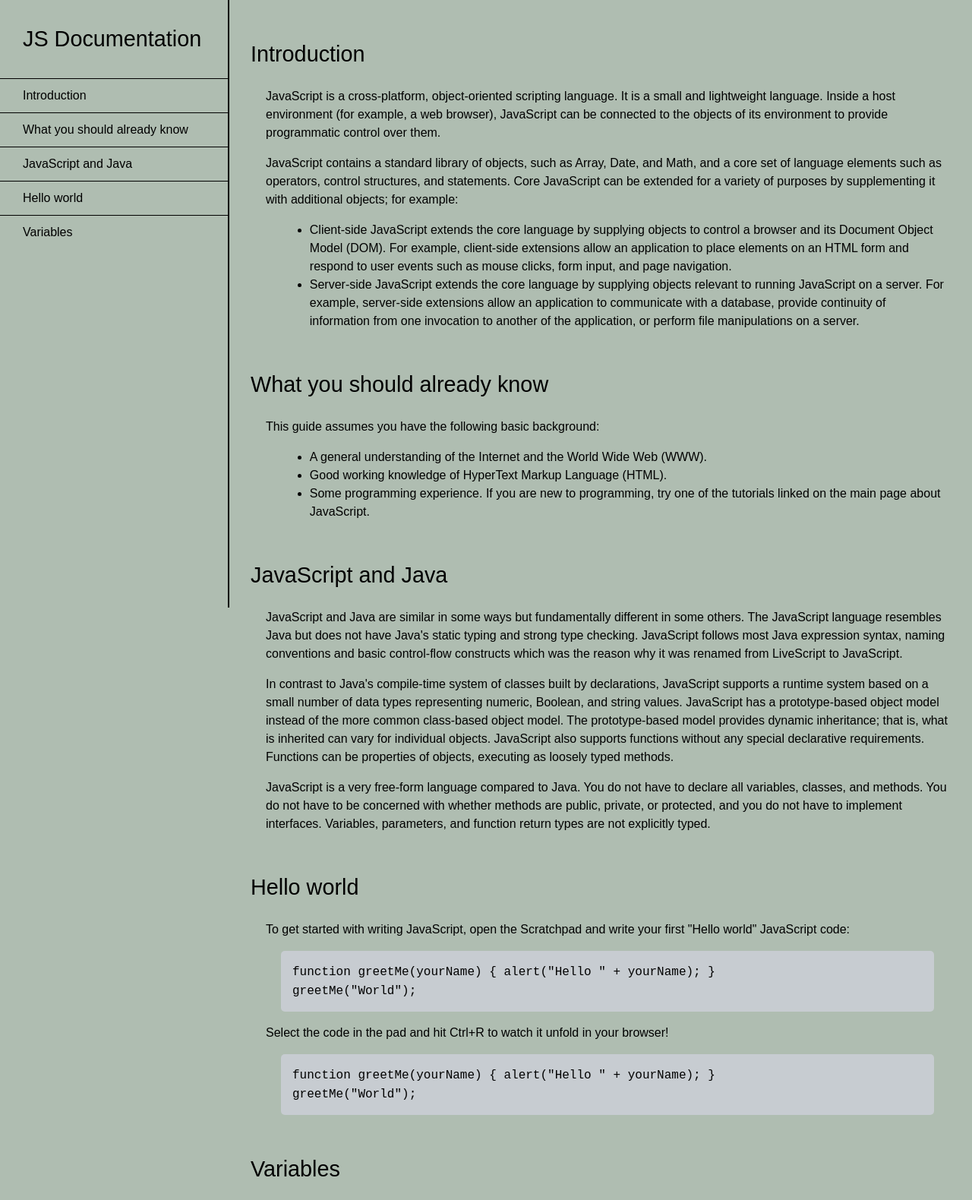
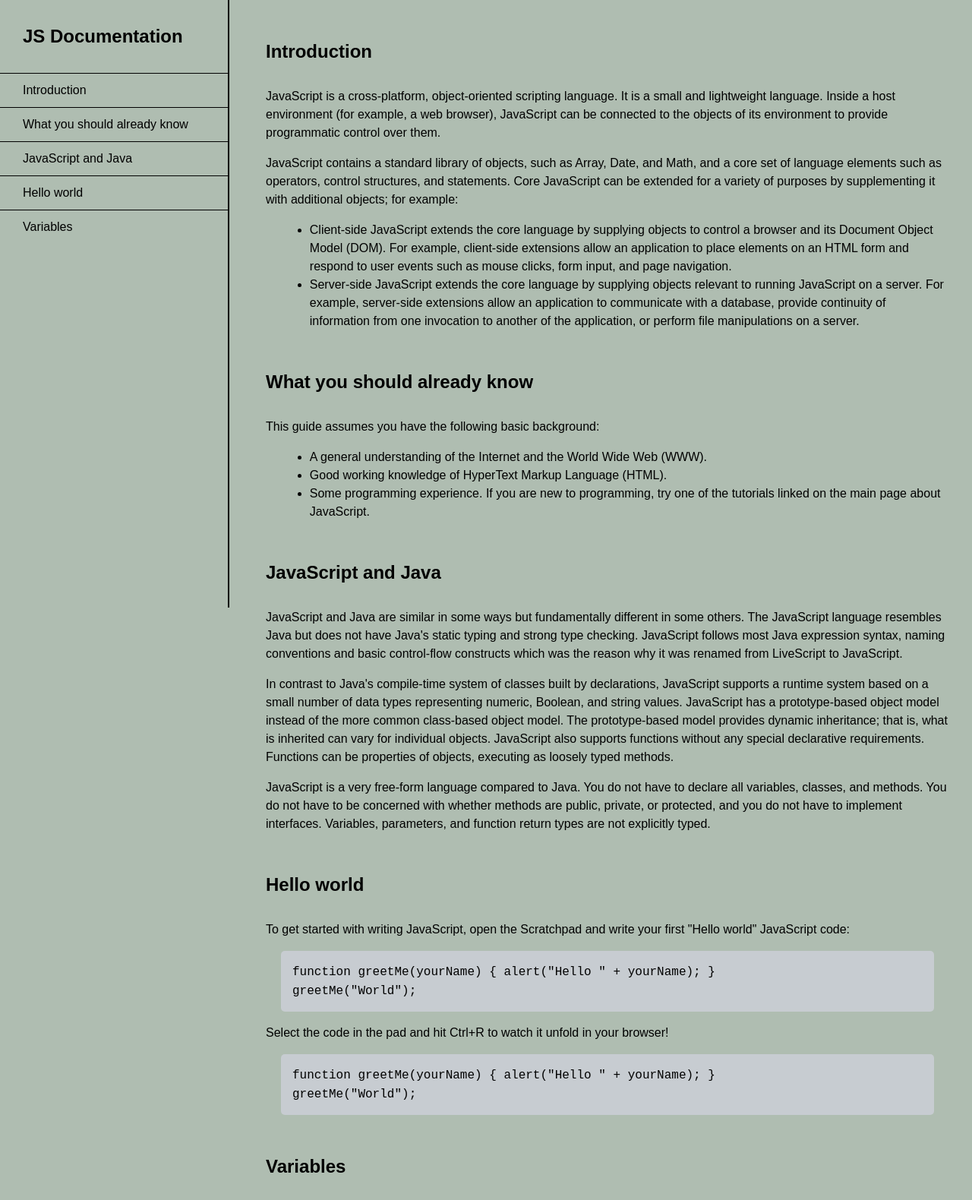
Before and after one commit to antonija2602/JS-Documentation, a plain HTML site: page index.html in a window 1280 px wide. Shown: the top 1580 px of the page at 76% size. Drawn offline with Linux system fonts and the light colour scheme.

Commit message:
html enhanced

```diff
--- a/index.html
+++ b/index.html
@@ -2,216 +2,191 @@
 <html lang="en">
     <head>
         <meta charset="UTF-8" />
-        <meta http-equiv="X-UA-Compatible" content="IE=edge" />
-        <meta name="viewport" content="width=device-width, initial-scale=1.0" />
+        <meta
+            http-equiv="X-UA-Compatible"
+            content="IE=edge" />
+        <meta
+            name="viewport"
+            content="width=device-width, initial-scale=1.0" />
         <title>Title</title>
-        <link rel="stylesheet" href="styles.css" />
+        <link
+            rel="stylesheet"
+            href="styles.css" />
         <script
             src="https://kit.fontawesome.com/be0a3dc7fc.js"
-            crossorigin="anonymous"
-        ></script>
+            crossorigin="anonymous"></script>
     </head>
     <body>
+        <!-- nav bar -->
+        <nav id="navbar">
+            <h1>JS Documentation</h1>
+            <ul>
+                <li>
+                    <a
+                        href="#introduction"
+                        class="nav-link"
+                        >Introduction</a
+                    >
+                </li>
+
+                <li>
+                    <a
+                        href="#what_you_should_already_know"
+                        class="nav-link"
+                        >What you should already know</a
+                    >
+                </li>
+
+                <li>
+                    <a
+                        href="#javascript_and_java"
+                        class="nav-link"
+                        >JavaScript and Java
+                    </a>
+                </li>
+
+                <li>
+                    <a
+                        href="#hello_world"
+                        class="nav-link"
+                        >Hello world</a
+                    >
+                </li>
+
+                <li>
+                    <a
+                        href="#variables"
+                        class="nav-link"
+                        >Variables</a
+                    >
+                </li>
+            </ul>
+        </nav>
+
+        <!-- -----------------------MAIN----------------------------------- -->
         <main id="main-doc">
-            <section class="main-section" id="introduction">
-                <header>Introduction</header>
+            <!-- -----------------------SECTION---------------------------- -->
+            <section
+                class="main-section"
+                id="introduction">
+                <h1>Introduction</h1>
                 <article>
                     <p>
-                        JavaScript is a cross-platform, object-oriented
-                        scripting language. It is a small and lightweight
-                        language. Inside a host environment (for example, a web
-                        browser), JavaScript can be connected to the objects of
-                        its environment to provide programmatic control over
-                        them.
+                        JavaScript is a cross-platform, object-oriented scripting language. It is a small and lightweight language. Inside a host environment (for example, a web browser), JavaScript
+                        can be connected to the objects of its environment to provide programmatic control over them.
                     </p>
                     <p>
-                        JavaScript contains a standard library of objects, such
-                        as Array, Date, and Math, and a core set of language
-                        elements such as operators, control structures, and
-                        statements. Core JavaScript can be extended for a
-                        variety of purposes by supplementing it with additional
-                        objects; for example:
+                        JavaScript contains a standard library of objects, such as Array, Date, and Math, and a core set of language elements such as operators, control structures, and statements.
+                        Core JavaScript can be extended for a variety of purposes by supplementing it with additional objects; for example:
                     </p>
                     <ul>
                         <li>
-                            Client-side JavaScript extends the core language by
-                            supplying objects to control a browser and its
-                            Document Object Model (DOM). For example,
-                            client-side extensions allow an application to place
-                            elements on an HTML form and respond to user events
-                            such as mouse clicks, form input, and page
-                            navigation.
+                            Client-side JavaScript extends the core language by supplying objects to control a browser and its Document Object Model (DOM). For example, client-side extensions allow an
+                            application to place elements on an HTML form and respond to user events such as mouse clicks, form input, and page navigation.
                         </li>
                         <li>
-                            Server-side JavaScript extends the core language by
-                            supplying objects relevant to running JavaScript on
-                            a server. For example, server-side extensions allow
-                            an application to communicate with a database,
-                            provide continuity of information from one
-                            invocation to another of the application, or perform
-                            file manipulations on a server.
+                            Server-side JavaScript extends the core language by supplying objects relevant to running JavaScript on a server. For example, server-side extensions allow an application
+                            to communicate with a database, provide continuity of information from one invocation to another of the application, or perform file manipulations on a server.
                         </li>
                     </ul>
                 </article>
             </section>
-            <section class="main-section" id="what_you_should_already_know">
-                <header>What you should already know</header>
+
+            <!-- -----------------------SECTION---------------------------- -->
+            <section
+                class="main-section"
+                id="what_you_should_already_know">
+                <h1>What you should already know</h1>
                 <article>
-                    <p>
-                        This guide assumes you have the following basic
-                        background:
-                    </p>
+                    <p>This guide assumes you have the following basic background:</p>
                     <ul>
-                        <li>
-                            A general understanding of the Internet and the
-                            World Wide Web (WWW).
-                        </li>
-                        <li>
-                            Good working knowledge of HyperText Markup Language
-                            (HTML).
-                        </li>
-                        <li>
-                            Some programming experience. If you are new to
-                            programming, try one of the tutorials linked on the
-                            main page about JavaScript.
-                        </li>
+                        <li>A general understanding of the Internet and the World Wide Web (WWW).</li>
+                        <li>Good working knowledge of HyperText Markup Language (HTML).</li>
+                        <li>Some programming experience. If you are new to programming, try one of the tutorials linked on the main page about JavaScript.</li>
                     </ul>
                 </article>
             </section>
-            <section class="main-section" id="javascript_and_java">
-                <header>JavaScript and Java</header>
+
+            <!-- -----------------------SECTION---------------------------- -->
+            <section
+                class="main-section"
+                id="javascript_and_java">
+                <h1>JavaScript and Java</h1>
                 <article>
                     <p>
-                        JavaScript and Java are similar in some ways but
-                        fundamentally different in some others. The JavaScript
-                        language resembles Java but does not have Java's static
-                        typing and strong type checking. JavaScript follows most
-                        Java expression syntax, naming conventions and basic
-                        control-flow constructs which was the reason why it was
-                        renamed from LiveScript to JavaScript.
+                        JavaScript and Java are similar in some ways but fundamentally different in some others. The JavaScript language resembles Java but does not have Java's static typing and
+                        strong type checking. JavaScript follows most Java expression syntax, naming conventions and basic control-flow constructs which was the reason why it was renamed from
+                        LiveScript to JavaScript.
                     </p>
 
                     <p>
-                        In contrast to Java's compile-time system of classes
-                        built by declarations, JavaScript supports a runtime
-                        system based on a small number of data types
-                        representing numeric, Boolean, and string values.
-                        JavaScript has a prototype-based object model instead of
-                        the more common class-based object model. The
-                        prototype-based model provides dynamic inheritance; that
-                        is, what is inherited can vary for individual objects.
-                        JavaScript also supports functions without any special
-                        declarative requirements. Functions can be properties of
-                        objects, executing as loosely typed methods.
+                        In contrast to Java's compile-time system of classes built by declarations, JavaScript supports a runtime system based on a small number of data types representing numeric,
+                        Boolean, and string values. JavaScript has a prototype-based object model instead of the more common class-based object model. The prototype-based model provides dynamic
+                        inheritance; that is, what is inherited can vary for individual objects. JavaScript also supports functions without any special declarative requirements. Functions can be
+                        properties of objects, executing as loosely typed methods.
                     </p>
                     <p>
-                        JavaScript is a very free-form language compared to
-                        Java. You do not have to declare all variables, classes,
-                        and methods. You do not have to be concerned with
-                        whether methods are public, private, or protected, and
-                        you do not have to implement interfaces. Variables,
-                        parameters, and function return types are not explicitly
-                        typed.
+                        JavaScript is a very free-form language compared to Java. You do not have to declare all variables, classes, and methods. You do not have to be concerned with whether methods
+                        are public, private, or protected, and you do not have to implement interfaces. Variables, parameters, and function return types are not explicitly typed.
                     </p>
                 </article>
             </section>
-            <section class="main-section" id="hello_world">
-                <header>Hello world</header>
+
+            <!-- -----------------------SECTION---------------------------- -->
+            <section
+                class="main-section"
+                id="hello_world">
+                <h1>Hello world</h1>
                 <article>
-                    <p>
-                        To get started with writing JavaScript, open the
-                        Scratchpad and write your first "Hello world" JavaScript
-                        code:
-                    </p>
+                    <p>To get started with writing JavaScript, open the Scratchpad and write your first "Hello world" JavaScript code:</p>
                     <div id="div-code">
                         <code
-                            >function greetMe(yourName) { alert("Hello " +
-                            yourName); } <br />
+                            >function greetMe(yourName) { alert("Hello " + yourName); } <br />
                             greetMe("World");
                         </code>
                     </div>
-                    <p>
-                        Select the code in the pad and hit Ctrl+R to watch it
-                        unfold in your browser!
-                    </p>
+                    <p>Select the code in the pad and hit Ctrl+R to watch it unfold in your browser!</p>
                     <div id="div-code">
                         <code
-                            >function greetMe(yourName) { alert("Hello " +
-                            yourName); } <br />
+                            >function greetMe(yourName) { alert("Hello " + yourName); } <br />
                             greetMe("World");
                         </code>
                     </div>
                 </article>
             </section>
-            <section class="main-section" id="variables">
-                <header>Variables</header>
+
+            <!-- -----------------------SECTION---------------------------- -->
+            <section
+                class="main-section"
+                id="variables">
+                <h1>Variables</h1>
                 <article>
+                    <p>You use variables as symbolic names for values in your application. The names of variables, called identifiers, conform to certain rules.</p>
+                    <div id="div-code">
+                        <code>function greetMe(yourName) { alert("Hello " + yourName); } <br />greetMe("World"); </code>
+                    </div>
                     <p>
-                        You use variables as symbolic names for values in your
-                        application. The names of variables, called identifiers,
-                        conform to certain rules.
+                        A JavaScript identifier must start with a letter, underscore (_), or dollar sign ($); subsequent characters can also be digits (0-9). Because JavaScript is case sensitive,
+                        letters include the characters "A" through "Z" (uppercase) and the characters "a" through "z" (lowercase).
                     </p>
                     <div id="div-code">
                         <code
-                            >function greetMe(yourName) { alert("Hello " +
-                            yourName); } <br />greetMe("World");
-                        </code>
-                    </div>
-                    <p>
-                        A JavaScript identifier must start with a letter,
-                        underscore (_), or dollar sign ($); subsequent
-                        characters can also be digits (0-9). Because JavaScript
-                        is case sensitive, letters include the characters "A"
-                        through "Z" (uppercase) and the characters "a" through
-                        "z" (lowercase).
-                    </p>
-                    <div id="div-code">
-                        <code
-                            >function greetMe(yourName) { alert("Hello " +
-                            yourName); } <br />
+                            >function greetMe(yourName) { alert("Hello " + yourName); } <br />
                             greetMe("World");
                         </code>
                     </div>
                     <p>
-                        You can use ISO 8859-1 or Unicode letters such as å and
-                        ü in identifiers. You can also use the Unicode escape
-                        sequences as characters in identifiers. Some examples of
-                        legal names are Number_hits, temp99, and _name.
+                        You can use ISO 8859-1 or Unicode letters such as å and ü in identifiers. You can also use the Unicode escape sequences as characters in identifiers. Some examples of legal
+                        names are Number_hits, temp99, and _name.
                     </p>
                     <div id="div-code">
                         <code
-                            >function greetMe(yourName) { alert("Hello " +
-                            yourName); } <br />
+                            >function greetMe(yourName) { alert("Hello " + yourName); } <br />
                             greetMe("World");
                         </code>
                     </div>
                 </article>
             </section>
         </main>
-
-        <nav id="navbar">
-            <header>JS Documentation</header>
-            <ul>
-                <li>
-                    <a href="#introduction" class="nav-link">Introduction</a>
-                </li>
-
-                <li>
-                    <a href="#what_you_should_already_know" class="nav-link"
-                        >What you should already know</a
-                    >
-                </li>
-
-                <li>
-                    <a href="#javascript_and_java" class="nav-link"
-                        >JavaScript and Java
-                    </a>
-                </li>
-
-                <li><a href="#hello_world" class="nav-link">Hello world</a></li>
-
-                <li><a href="#variables" class="nav-link">Variables</a></li>
-            </ul>
-        </nav>
     </body>
 </html>
--- a/styles.css
+++ b/styles.css
@@ -9,12 +9,10 @@ body {
     scroll-behavior: smooth;
 }
 
-header {
+h1 {
     color: black;
     margin: 30px;
     text-align: left;
-    font-size: 1.8em;
-    font-weight: thin;
 }
 
 #navbar {
@@ -65,10 +63,10 @@ header {
     margin-right: 30px;
     padding-bottom: 50px;
 }
-.main-section header {
+.main-section h1 {
     height: 35px;
     padding-top: 20px;
-    margin-left: -20px;
+    margin-left: 0px;
 }
 
 .main-section li {
```
